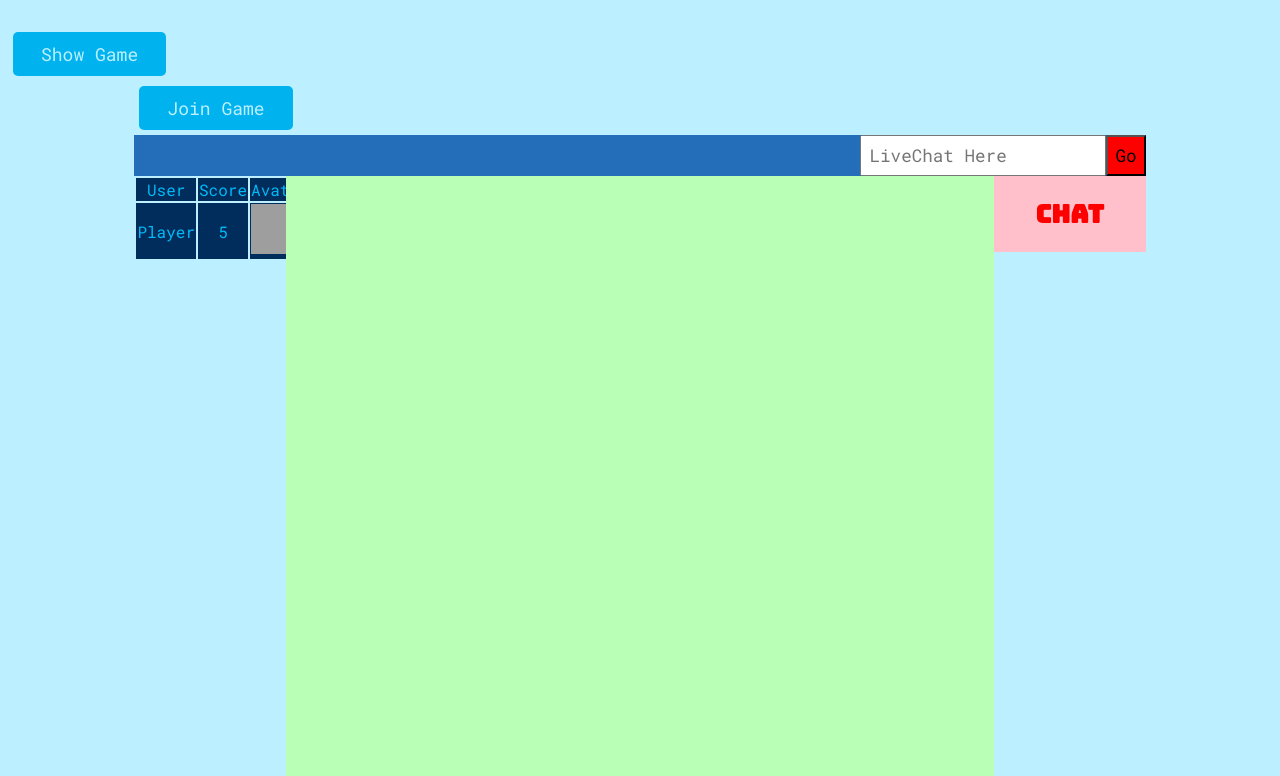
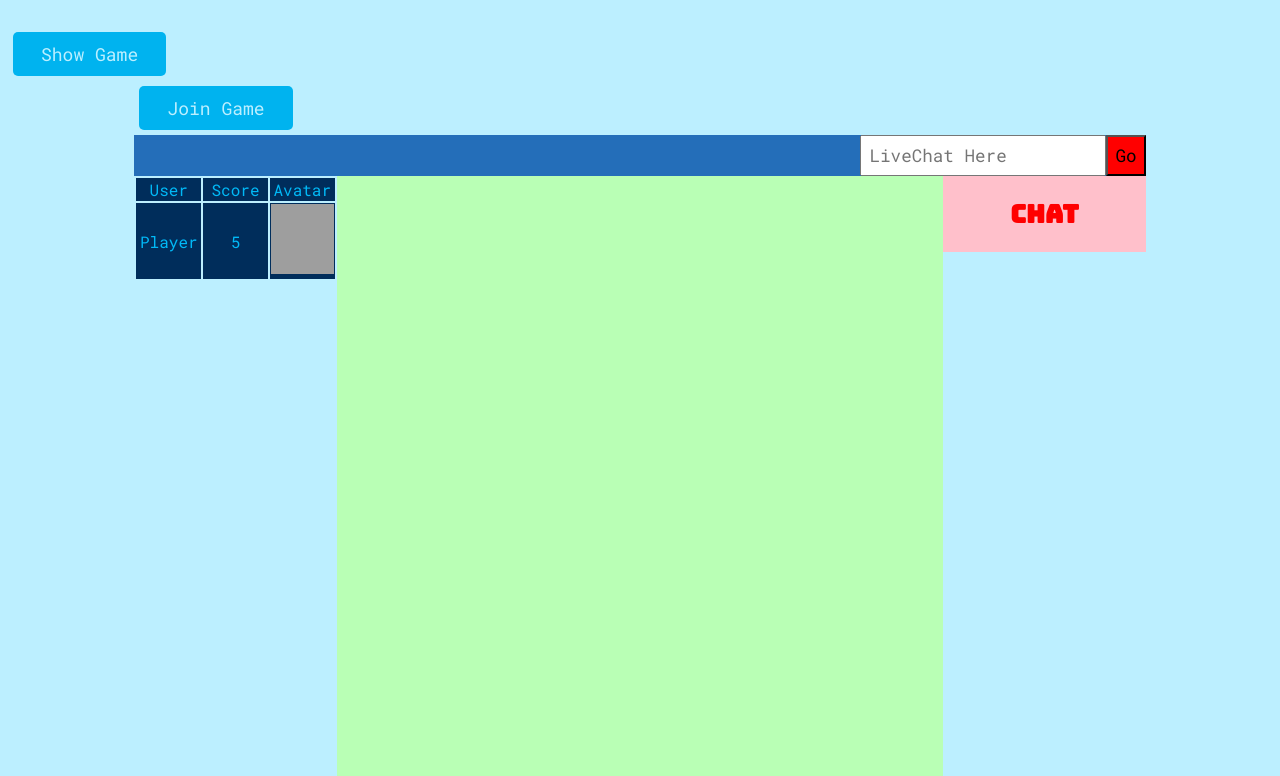
Before and after one commit to paigeharris/profile-games, a website: page public/index.html in a window 1280 px wide. Shown: the part 93-869 px from the top of the page. Drawn offline with nearby package versions, Linux system fonts and the light colour scheme; no server answers; grey boxes are pictures that could not be loaded.

Commit message:
larger chat and leaderboards, button should stay within box

```diff
--- a/public/css/game.css
+++ b/public/css/game.css
@@ -17,7 +17,7 @@
 #game{
   background-color: #b9ffb5;
   /*padding: 20px;*/
-  width: 70%;
+  width: 60%;
   height: auto;
   float: left;
   box-sizing: border-box;
@@ -30,7 +30,7 @@
 }
 .chatbox{
   background-color: pink;
-  width: 15%;
+  width: 20%;
   box-sizing: border-box;
   display: block;
   float: right;
@@ -55,7 +55,7 @@
   background-color:#bcefff;
   box-sizing: border-box;
   float: left;
-  width: 15%;
+  width: 20%;
 }
 
 .scorehead{
@@ -78,5 +78,5 @@
 
 .scoreimg{
   width: 100%;
-  height: 50px;
+  height: 70px;
 }
--- a/public/js/gameapp.js
+++ b/public/js/gameapp.js
@@ -98,7 +98,7 @@ $(() => {
       return Math.floor(Math.random() * (max - min)) + min;
     }
     let color = '#'+ Math.round(0xffffff * Math.random()).toString(16);
-    let posx = getPosition($game.position().left,$("#game").width()-$gamebutton.width());
+    let posx = getPosition($game.position().left,$("#game").width());
     let posy = getPosition($game.position().top,$("#game").height()-$gamebutton.height());
     console.log("PosX: "+posx+"   PosY: "+posy);
     $gamebutton.css({
```
